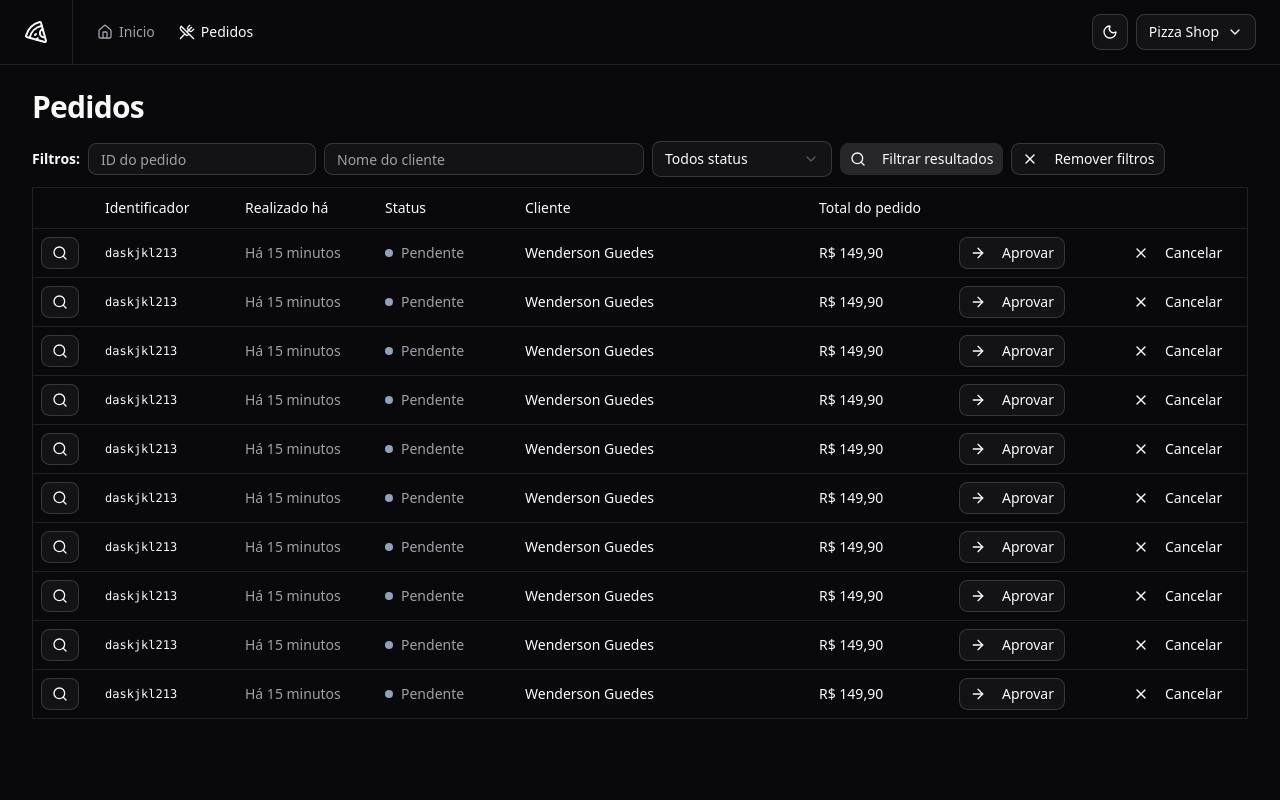
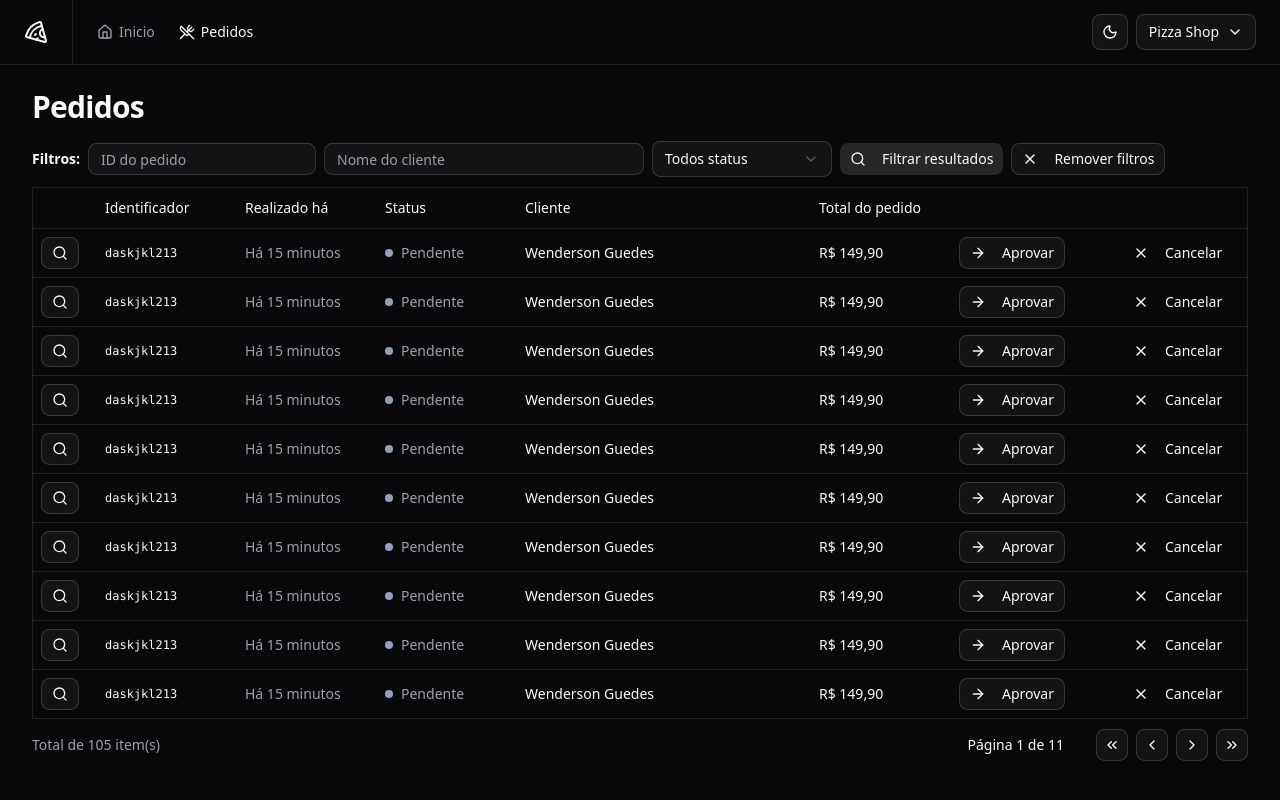
Before and after one commit to wendersonguedez/pizzashop, a React (Vite) app: page /orders in a window 1280 px wide. Built offline with nearby package versions, Linux system fonts and the light colour scheme.

Commit message:
feat(ui): implement generic pagination component

```diff
--- /dev/null
+++ b/src/components/pagination.tsx
@@ -0,0 +1,53 @@
+import {
+  ChevronLeft,
+  ChevronRight,
+  ChevronsLeft,
+  ChevronsRight,
+} from "lucide-react";
+import { Button } from "./ui/button";
+
+interface PaginationProps {
+  pageIndex: number;
+  perPage: number;
+  totalCount: number;
+}
+
+export function Pagination({
+  pageIndex,
+  perPage,
+  totalCount,
+}: PaginationProps) {
+  const pages = Math.ceil(totalCount / perPage) || 1;
+
+  return (
+    <div className="flex items-center justify-between">
+      <span className="text-muted-foreground text-sm">
+        Total de {totalCount} item(s)
+      </span>
+
+      <div className="flex items-center gap-6 lg:gap-8">
+        <div className="text-sm font-medium">
+          Página {pageIndex + 1} de {pages}
+        </div>
+        <div className="flex items-center gap-2">
+          <Button variant="outline" className="h-8 w-8 p-0">
+            <ChevronsLeft className="h-4 w-4" />
+            <span className="sr-only">Primeira página</span>
+          </Button>
+          <Button variant="outline" className="h-8 w-8 p-0">
+            <ChevronLeft className="h-4 w-4" />
+            <span className="sr-only">Página anterior</span>
+          </Button>
+          <Button variant="outline" className="h-8 w-8 p-0">
+            <ChevronRight className="h-4 w-4" />
+            <span className="sr-only">Próxima página</span>
+          </Button>
+          <Button variant="outline" className="h-8 w-8 p-0">
+            <ChevronsRight className="h-4 w-4" />
+            <span className="sr-only">Última página</span>
+          </Button>
+        </div>
+      </div>
+    </div>
+  );
+}
--- a/src/pages/app/orders/orders.tsx
+++ b/src/pages/app/orders/orders.tsx
@@ -9,6 +9,7 @@ import {
 } from "@/components/ui/table";
 import { OrderTableRow } from "./order-table-row";
 import { OrderTableFilters } from "./order-table-filters";
+import { Pagination } from "@/components/pagination";
 
 export function Orders() {
   return (
@@ -16,7 +17,6 @@ export function Orders() {
       <Helmet title="Pedidos" />
       <div className="flex flex-col gap-4">
         <h1 className="text-3xl font-bold tracking-tight">Pedidos</h1>
-      </div>
         <div className="space-y-2.5">
           <OrderTableFilters />
 
@@ -41,6 +41,8 @@ export function Orders() {
               </TableBody>
             </Table>
           </div>
+          <Pagination pageIndex={0} totalCount={105} perPage={10} />
+        </div>
       </div>
     </>
   );
```
Lines whose indentation alone changed are shown as unchanged.
